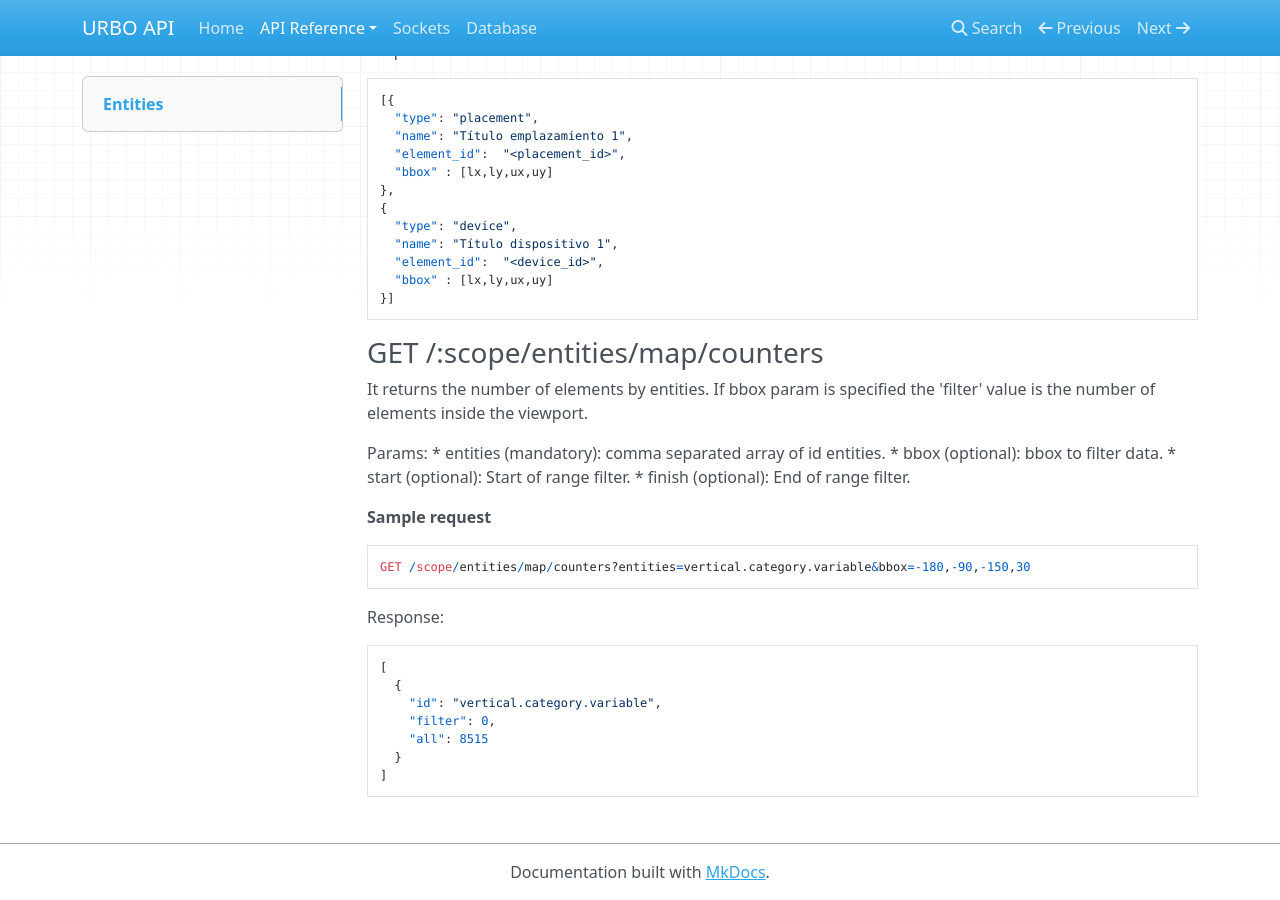
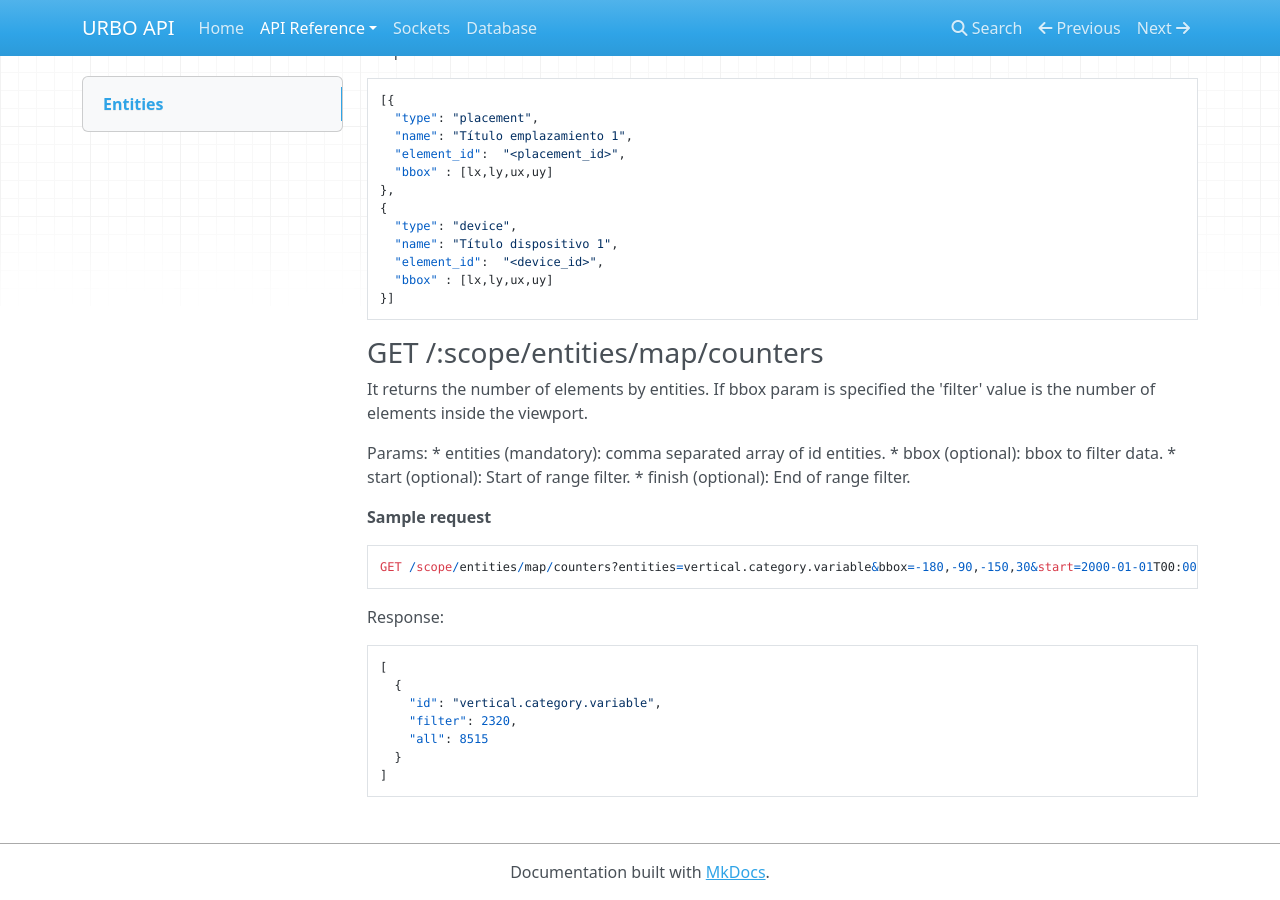
Before and after one commit to GeographicaGS/UrboCore-api, an MkDocs documentation site: the page built from docs/reference/entities.md, in a window 1280 px wide and 900 px high, scrolled down 674 px. Built offline with MkDocs 1.6.1, drawn with Linux system fonts in a browser that asks for light colours; nearby versions of some CDN libraries; old or Windows-style settings are respelled for this version of MkDocs.

Commit message:
docs update

````diff
--- a/docs/reference/entities.md
+++ b/docs/reference/entities.md
@@ -60,7 +60,7 @@ Params:
 
 **Sample request**
 ```
-GET /scope/entities/map/counters?entities=vertical.category.variable&bbox=-180,-90,-150,30
+GET /scope/entities/map/counters?entities=vertical.category.variable&bbox=-180,-90,-150,30&start=2000-01-01T00:00&finish=2020-01-01T00:00
 ```
 
 Response:
@@ -68,7 +68,7 @@ Response:
 [
   {
     "id": "vertical.category.variable",
-    "filter": 0,
+    "filter": 2320,
     "all": 8515
   }
 ]
````
